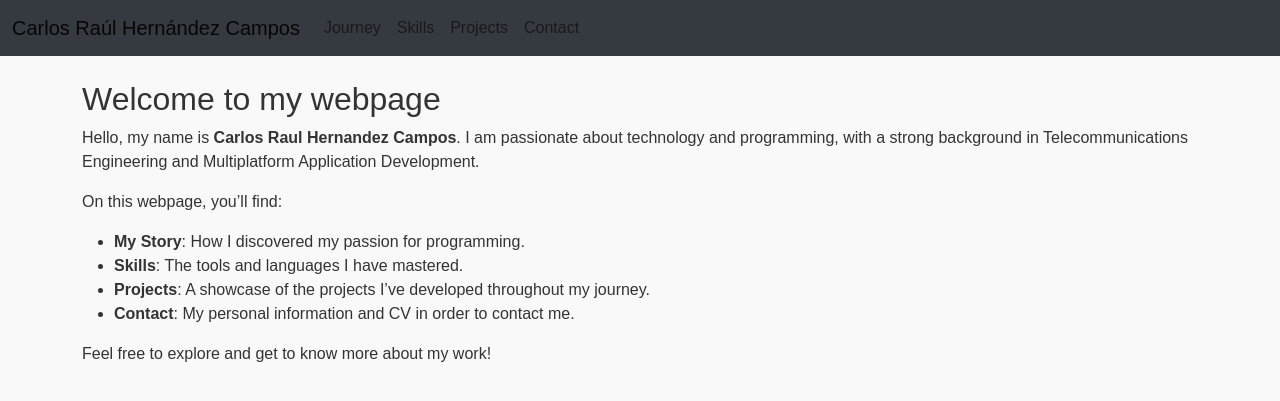
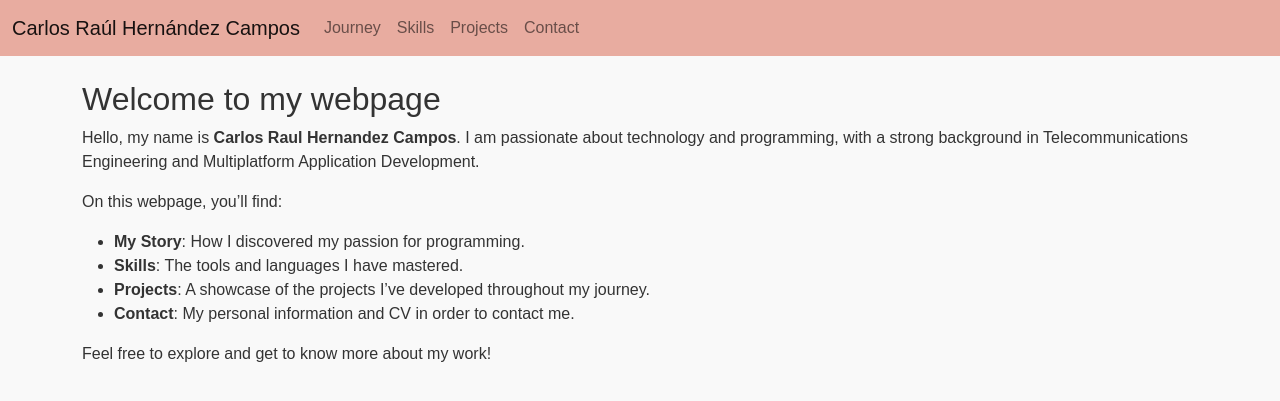
Before and after one commit to CarlosHernandezCR/CarlosHernandezCR.github.io, a Jekyll site: the page built from index.md, in a window 1280 px wide. Shown: the top 401 px of the page. Built offline with Jekyll 4.4.1, drawn with Linux system fonts in a browser that asks for light colours.

Commit message:
Update style.css

```diff
--- a/assets/css/style.css
+++ b/assets/css/style.css
@@ -7,7 +7,7 @@ body {
 }
 
 .navbar {
-  background-color: #343a40;
+  background-color: #e8aca0;
 }
 
 .nav-link {
```
